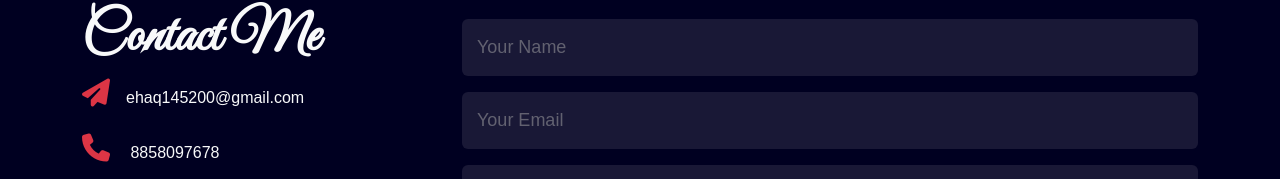
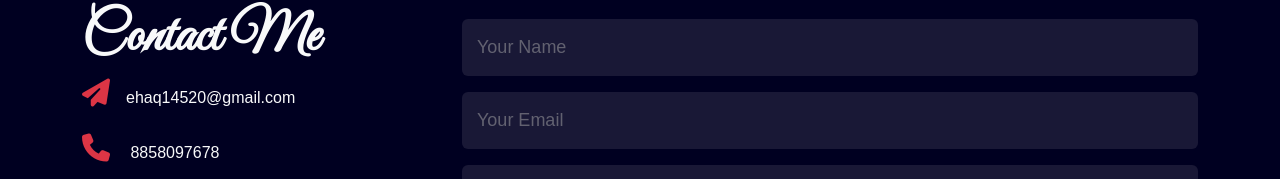
Before and after one commit to enamul-asad/Enamul_Portfolio, a React (Vite) app: page / in a window 1280 px wide. Shown: the part 3822-4001 px from the top of the page. Built offline with nearby package versions, Linux system fonts and the light colour scheme.

Commit message:
Update ContactMe.jsx

```diff
--- a/src/Compomnents/ContactMe.jsx
+++ b/src/Compomnents/ContactMe.jsx
@@ -87,7 +87,7 @@ export default function ContactMe() {
                     >
                         <i className="text-danger fa-solid fa-paper-plane me-3 fs-3"></i>
                         <a className="d-inline nav-link" href="mailto:ehaq14520@gmail.com">
-                            ehaq145200@gmail.com
+                            ehaq14520@gmail.com
                         </a>
                     </p>
 
```
